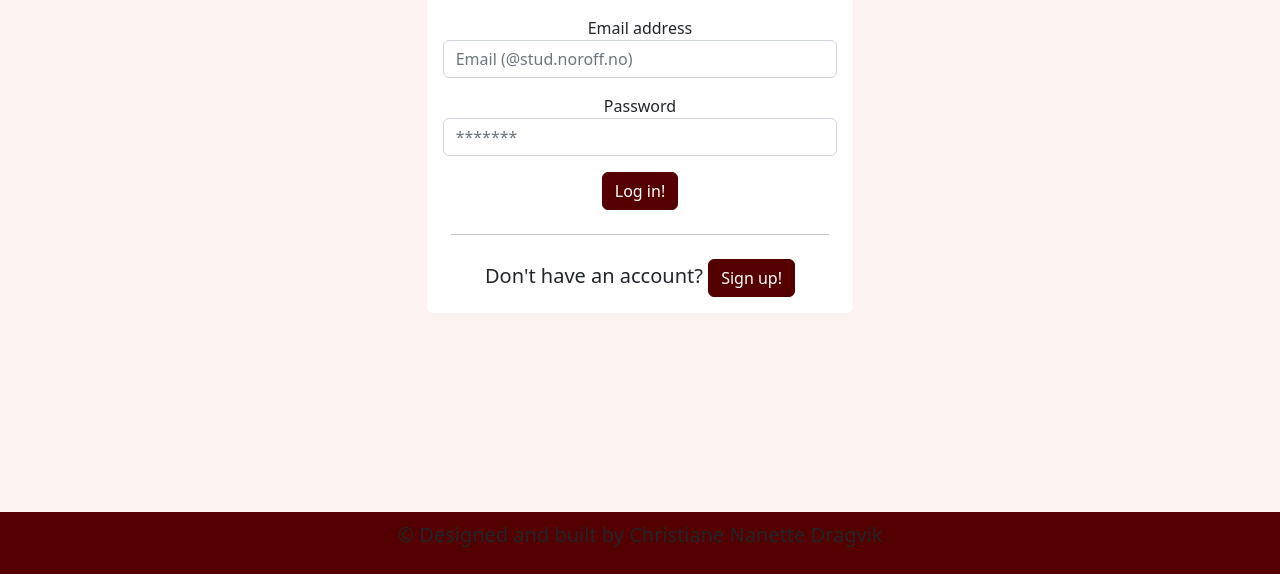
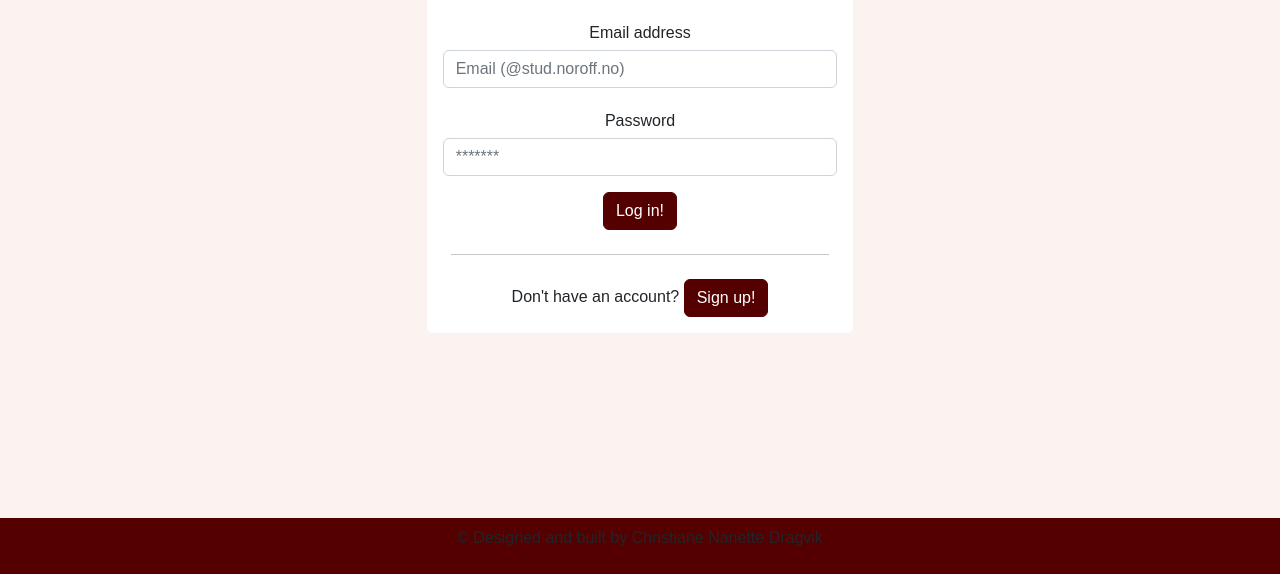
Before and after one commit to cdragvik/semester-project-2, a website with bundled scripts: page index.html in a window 1280 px wide. Shown: the part 226-800 px from the top of the page. Built offline with nearby package versions, Linux system fonts and the light colour scheme.

Commit message:
Font styling

```diff
--- a/index.html
+++ b/index.html
@@ -15,7 +15,7 @@
             <h1>Welcome to Fine Wine Auction</h1>
         </div>
 
-        <div class="pt-3 text-center card col-9 col-lg-4 col-md-7 mx-auto">
+        <div class="pt-3 text-center card col-9 col-lg-4 col-md-7 m-auto">
             <h2 class="text-center">Log in</h2>
             <form id="loginForm">
 
--- a/src/scss/styles.scss
+++ b/src/scss/styles.scss
@@ -11,10 +11,13 @@
     font-size: 20px;
 }
 
+.nav-link:hover {
+    color: #858585;
+}
+
 .navbar-brand {
     padding: 10px;
 }
-
 
 // Footer
 
@@ -27,9 +30,8 @@ footer {
 
 * {
     margin: 0;
-    font-weight: lighter;
+    font-family: 'Arial Narrow Bold', sans-serif, 'Lucida Sans Unicode', Geneva, Verdana, sans-serif;
 }
-
 
 h1 {
     font-size: 40px;
@@ -41,8 +43,8 @@ h2 {
     padding: 10px 0px;
 }
 
-p{
-    font-size: 20px;
+label {
+    padding: 5px;
 }
 
 .btn:hover {
```
Also changed, not shown: dist/css/styles.css, 1 other file.
